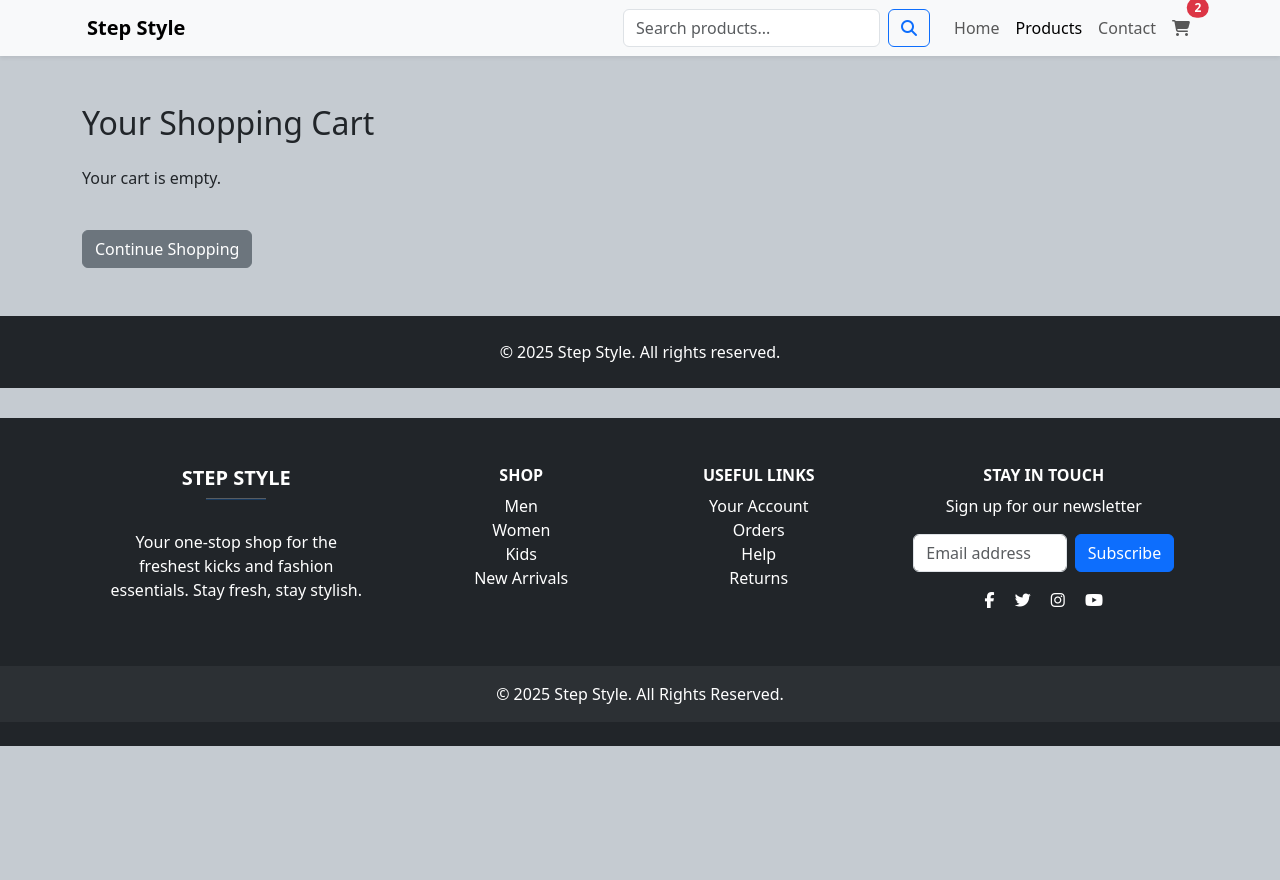
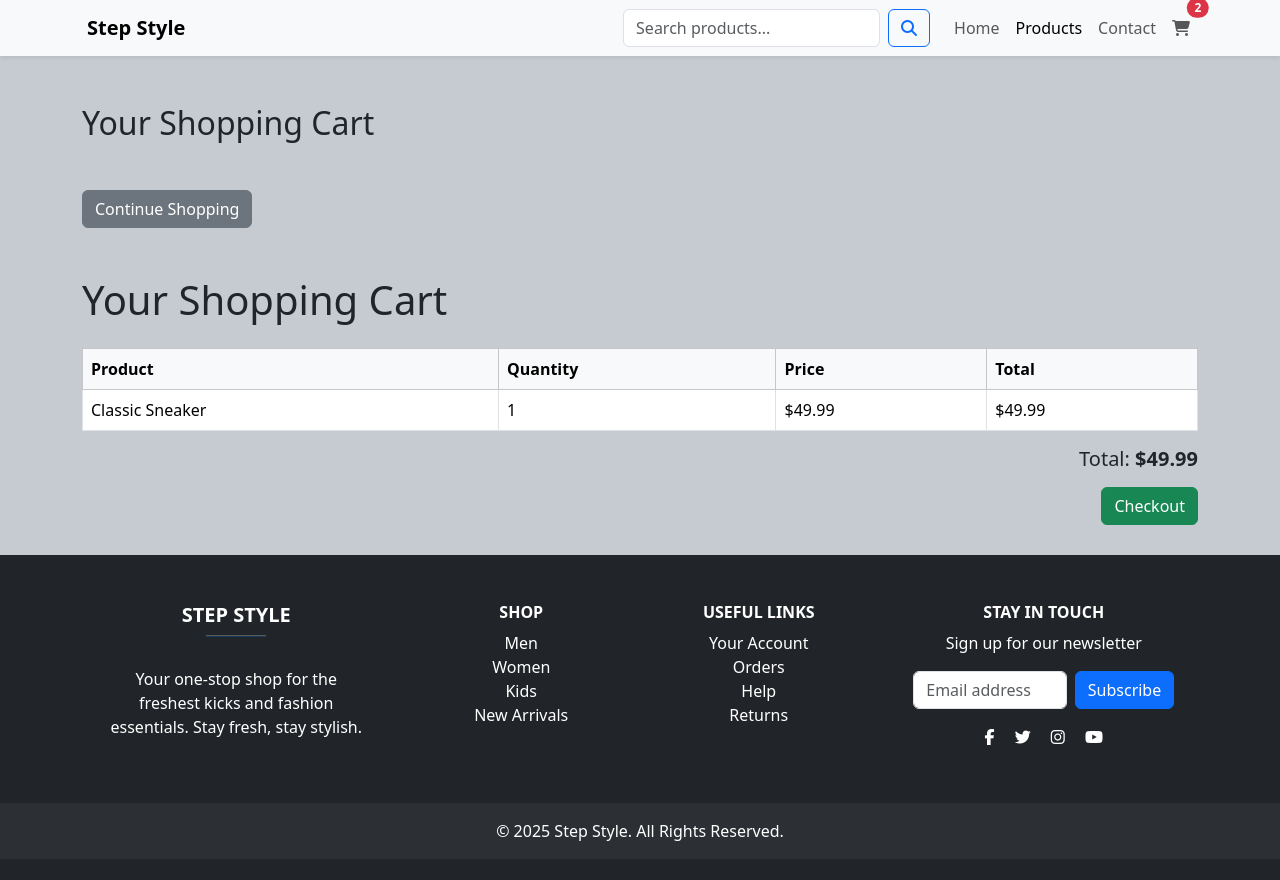
Before and after one commit to Esau24-hub/EsauWEBsite, a plain HTML site: page cart.html in a window 1280 px wide. Before the commit the page ends 800 px from the top, so only its background shows below. Drawn offline with nearby package versions, Linux system fonts and the light colour scheme.

Commit message:
Update cart.html

```diff
--- a/cart.html
+++ b/cart.html
@@ -70,49 +70,34 @@
       <a href="index.html" class="btn btn-secondary mt-4">Continue Shopping</a>
     </div>
 
-    <!-- Footer -->
-    <footer class="bg-dark text-white text-center py-4 mt-5">
-      <p class="mb-0">&copy; 2025 Step Style. All rights reserved.</p>
-    </footer>
+    <div class="container mt-5">
+      <h1>Your Shopping Cart</h1>
+      <table class="table table-bordered mt-4">
+        <thead class="table-light">
+          <tr>
+            <th>Product</th>
+            <th>Quantity</th>
+            <th>Price</th>
+            <th>Total</th>
+          </tr>
+        </thead>
+        <tbody>
+          <tr>
+            <td>Classic Sneaker</td>
+            <td>1</td>
+            <td>$49.99</td>
+            <td>$49.99</td>
+          </tr>
+          <!-- Add more products as needed -->
+        </tbody>
+      </table>
+      <div class="text-end">
+        <h5>Total: <strong>$49.99</strong></h5>
+        <a href="#" class="btn btn-success mt-2">Checkout</a>
+      </div>
+    </div>
 
-    <!-- Scripts -->
-    <script>
-      document.addEventListener("DOMContentLoaded", function () {
-        const cartItems = JSON.parse(localStorage.getItem("cart")) || [];
-        const cartContainer = document.getElementById("cart-items");
 
-        if (cartItems.length === 0) {
-          cartContainer.innerHTML = "<p>Your cart is empty.</p>";
-        } else {
-          let total = 0;
-          cartContainer.innerHTML = "<ul class='list-group'>";
-          cartItems.forEach((item) => {
-            total += item.price * item.quantity;
-            cartContainer.innerHTML += `
-            <li class="list-group-item d-flex justify-content-between align-items-center">
-              ${item.name} (x${item.quantity})
-              <span>$${(item.price * item.quantity).toFixed(2)}</span>
-            </li>
-          `;
-          });
-          cartContainer.innerHTML += `</ul>
-          <div class="mt-3">
-            <h5>Total: $${total.toFixed(2)}</h5>
-            <button class="btn btn-danger mt-3" id="clear-cart">Clear Cart</button>
-          </div>`;
-        }
-
-        // Clear cart button
-        document
-          .getElementById("clear-cart")
-          ?.addEventListener("click", function () {
-            if (confirm("Are you sure you want to clear your cart?")) {
-              localStorage.removeItem("cart");
-              location.reload();
-            }
-          });
-      });
-    </script>
     <footer class="bg-dark text-white pt-5 pb-4">
       <div class="container text-md-left">
         <div class="row text-md-left">
```
